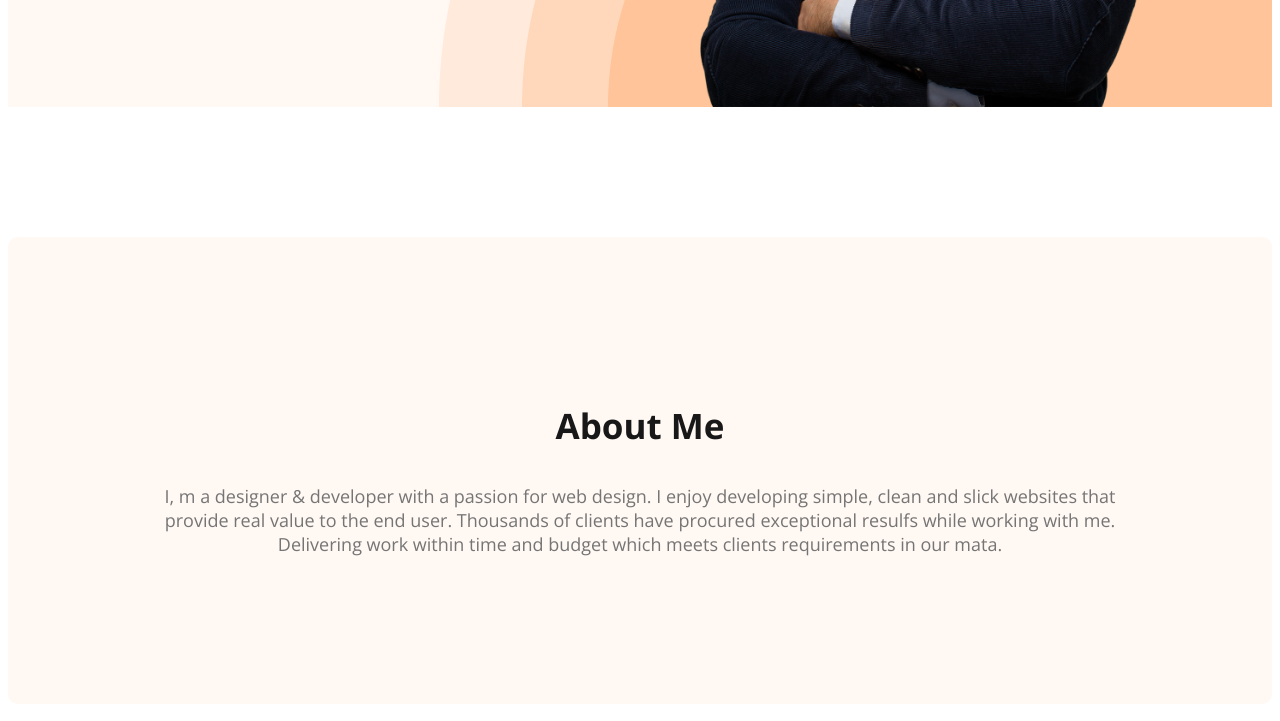
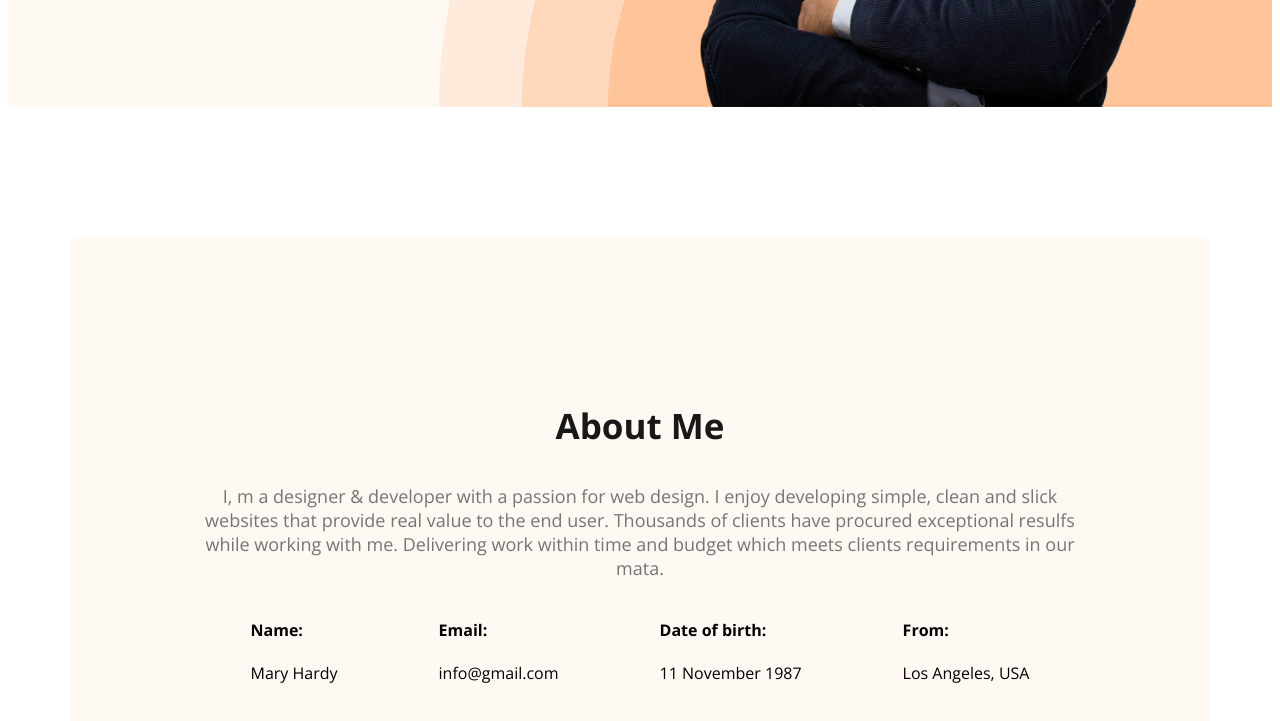
Before and after one commit to rahimaweb/developer-poretfolio, a plain HTML site: page index.html in a window 1280 px wide. Shown: the part 661-1382 px from the top of the page. Drawn offline with nearby package versions, Linux system fonts and the light colour scheme.

Commit message:
added about information

```diff
--- a/index.html
+++ b/index.html
@@ -38,6 +38,25 @@
      <section class="about">
         <h3 class="section-title">About Me</h3>
         <p class="section-description">I, m a designer & developer with a passion for web design. I enjoy developing simple, clean and slick websites that provide real value to the end user. Thousands of clients have procured exceptional resulfs while working with me. Delivering work within time and budget which meets clients requirements in our mata.</p>
+        <div class="about-info-container">
+            <div class="about-info">
+                <h4 class="info-title">Name:</h4>
+                <p class="info-description">Mary Hardy</p>
+            </div>
+            <div class="about-info">
+                <h4 class="info-title">Email:</h4>
+                <p class="info-description"> info@gmail.com</p>
+            </div>
+            <div class="about-info">
+                <h4 class="info-title">Date of birth:</h4>
+                <p class="info-description">11 November 1987</p>
+            </div>
+            <div class="about-info">
+                <h4 class="info-title">From:</h4>
+                <p class="info-description">Los Angeles, USA</p>
+            </div>
+        </div>
+
      </section>
     </main>
     <footer>
--- a/styles/portfolio.css
+++ b/styles/portfolio.css
@@ -84,6 +84,10 @@ nav a{
     margin-bottom: 20px;
 }
 /* main section styles */
+main{
+    max-width: 1140px;
+    margin: 0 auto;
+}
 
 /* About section styles */
 .about{
@@ -92,3 +96,10 @@ nav a{
     background: #FFF8F3;
     margin: 130px 0;
 }
+.about-info-container{
+    display: flex;
+    justify-content: space-around;
+}
+.about-inf0{
+    text-align:  center ;
+}
```
